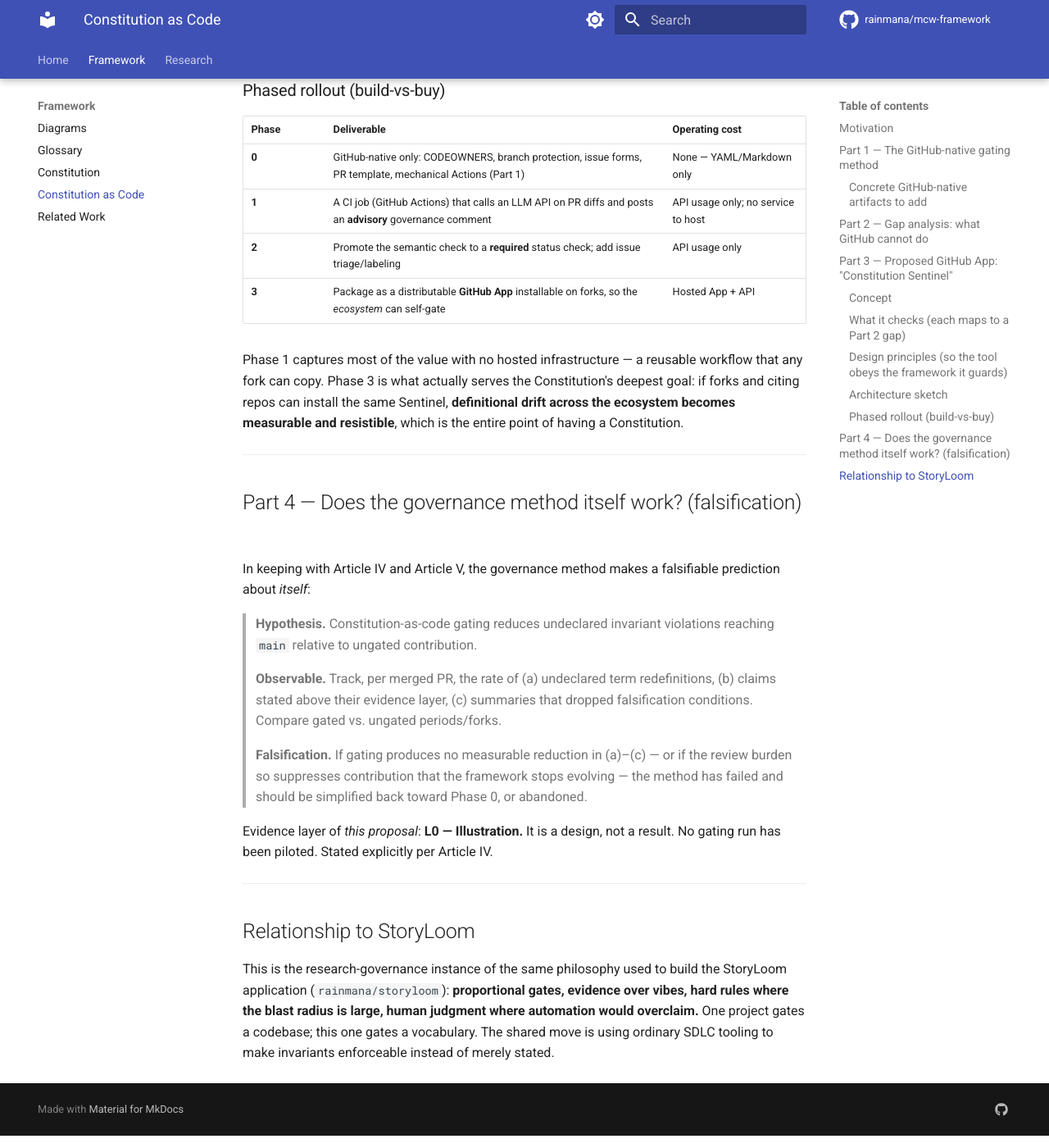
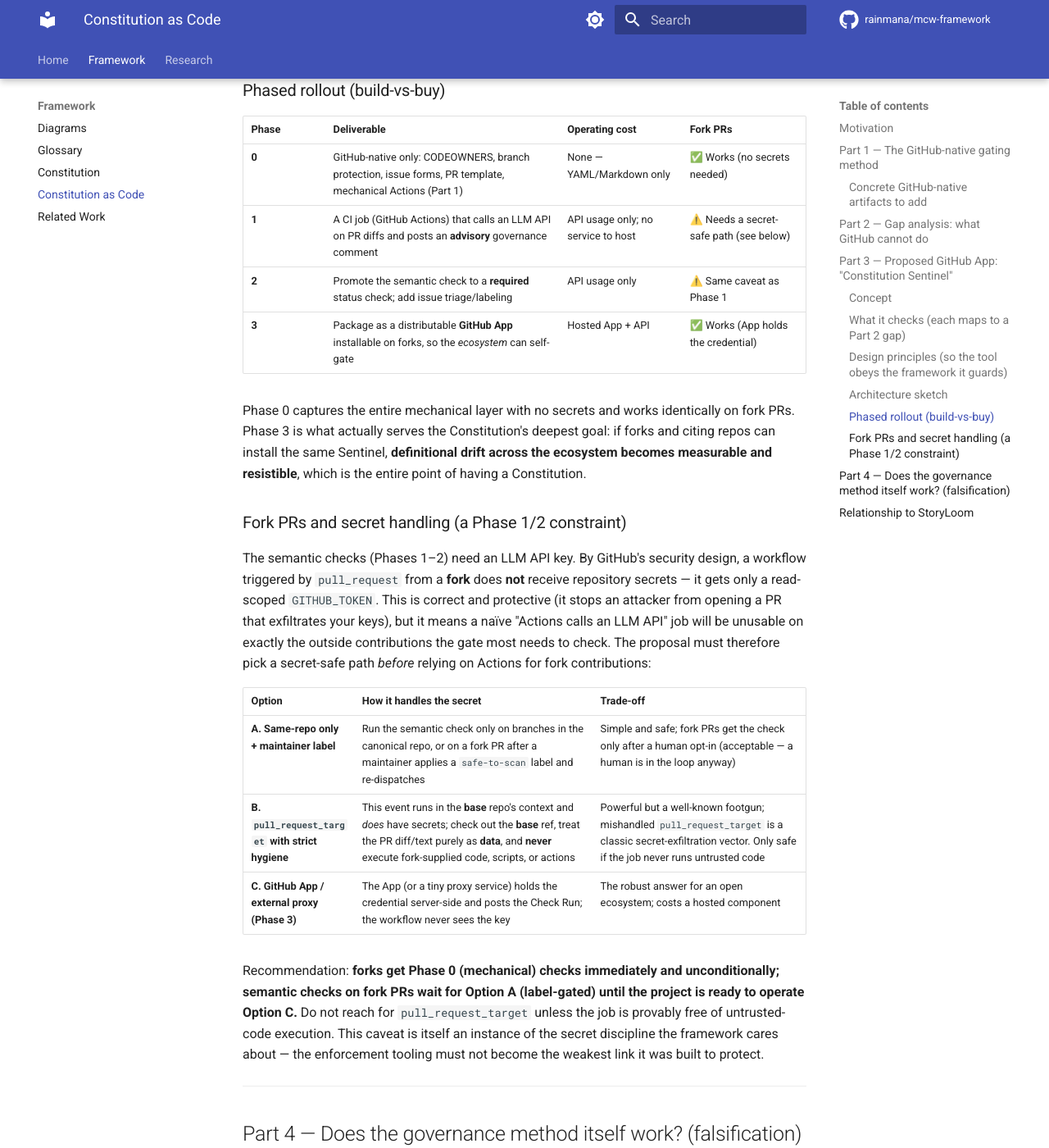
Before and after one commit to rainmana/mcw-framework, an MkDocs documentation site: the page built from docs/constitution_as_code.md, in a window 1280 px wide and 1400 px high, scrolled down 6045 px. Shown: the whole window at 82% size. Built offline with MkDocs 1.6.1 and Material for MkDocs 9.7.7, drawn with Linux system fonts in a browser that asks for light colours; comment, search, counter and statistics services are not loaded.

Commit message:
Address fork-PR secret handling for semantic checks (Codex review)
A pull_request GitHub Actions job triggered from a fork does not receive
repository secrets (only a read-scoped GITHUB_TOKEN), so the Phase 1/2 "Actions
calls an LLM API" semantic check cannot authenticate on exactly the outside
contributions it most needs to gate.

- Add a "Fork PRs" column to the rollout table (Phase 0 and 3 work; 1/2 caveated).
- Add a "Fork PRs and secret handling" subsection with three secret-safe options
  (label-gated same-repo run; pull_request_target with strict no-untrusted-code
  hygiene and its footgun warning; GitHub App / proxy holding the credential).
- Recommend: forks get Phase 0 mechanical checks unconditionally; semantic checks
  wait for the label-gated path until the App (Option C) is operated.

Co-Authored-By: Claude Opus 4.8 <noreply@anthropic.com>
Claude-Session: https://claude.ai/code/session_01KvzgycxYNu6r6Rn2fYPnYp

```diff
--- a/docs/constitution_as_code.md
+++ b/docs/constitution_as_code.md
@@ -204,18 +204,40 @@ Pinned model API (provider-agnostic; model + prompt version recorded)
 
 ### Phased rollout (build-vs-buy)
 
-| Phase | Deliverable | Operating cost |
+| Phase | Deliverable | Operating cost | Fork PRs |
+|---|---|---|---|
+| **0** | GitHub-native only: CODEOWNERS, branch protection, issue forms, PR template, mechanical Actions (Part 1) | None — YAML/Markdown only | ✅ Works (no secrets needed) |
+| **1** | A CI job (GitHub Actions) that calls an LLM API on PR diffs and posts an **advisory** governance comment | API usage only; no service to host | ⚠️ Needs a secret-safe path (see below) |
+| **2** | Promote the semantic check to a **required** status check; add issue triage/labeling | API usage only | ⚠️ Same caveat as Phase 1 |
+| **3** | Package as a distributable **GitHub App** installable on forks, so the *ecosystem* can self-gate | Hosted App + API | ✅ Works (App holds the credential) |
+
+Phase 0 captures the entire mechanical layer with no secrets and works identically on
+fork PRs. Phase 3 is what actually serves the Constitution's deepest goal: if forks and
+citing repos can install the same Sentinel, **definitional drift across the ecosystem
+becomes measurable and resistible**, which is the entire point of having a Constitution.
+
+### Fork PRs and secret handling (a Phase 1/2 constraint)
+
+The semantic checks (Phases 1–2) need an LLM API key. By GitHub's security design, a
+workflow triggered by `pull_request` from a **fork** does **not** receive repository
+secrets — it gets only a read-scoped `GITHUB_TOKEN`. This is correct and protective
+(it stops an attacker from opening a PR that exfiltrates your keys), but it means a
+naïve "Actions calls an LLM API" job will be unusable on exactly the outside
+contributions the gate most needs to check. The proposal must therefore pick a
+secret-safe path *before* relying on Actions for fork contributions:
+
+| Option | How it handles the secret | Trade-off |
 |---|---|---|
-| **0** | GitHub-native only: CODEOWNERS, branch protection, issue forms, PR template, mechanical Actions (Part 1) | None — YAML/Markdown only |
-| **1** | A CI job (GitHub Actions) that calls an LLM API on PR diffs and posts an **advisory** governance comment | API usage only; no service to host |
-| **2** | Promote the semantic check to a **required** status check; add issue triage/labeling | API usage only |
-| **3** | Package as a distributable **GitHub App** installable on forks, so the *ecosystem* can self-gate | Hosted App + API |
+| **A. Same-repo only + maintainer label** | Run the semantic check only on branches in the canonical repo, or on a fork PR after a maintainer applies a `safe-to-scan` label and re-dispatches | Simple and safe; fork PRs get the check only after a human opt-in (acceptable — a human is in the loop anyway) |
+| **B. `pull_request_target` with strict hygiene** | This event runs in the **base** repo's context and *does* have secrets; check out the **base** ref, treat the PR diff/text purely as **data**, and **never** execute fork-supplied code, scripts, or actions | Powerful but a well-known footgun; mishandled `pull_request_target` is a classic secret-exfiltration vector. Only safe if the job never runs untrusted code |
+| **C. GitHub App / external proxy (Phase 3)** | The App (or a tiny proxy service) holds the credential server-side and posts the Check Run; the workflow never sees the key | The robust answer for an open ecosystem; costs a hosted component |
 
-Phase 1 captures most of the value with no hosted infrastructure — a reusable workflow
-that any fork can copy. Phase 3 is what actually serves the Constitution's deepest goal:
-if forks and citing repos can install the same Sentinel, **definitional drift across the
-ecosystem becomes measurable and resistible**, which is the entire point of having a
-Constitution.
+Recommendation: **forks get Phase 0 (mechanical) checks immediately and unconditionally;
+semantic checks on fork PRs wait for Option A (label-gated) until the project is ready
+to operate Option C.** Do not reach for `pull_request_target` unless the job is provably
+free of untrusted-code execution. This caveat is itself an instance of the secret
+discipline the framework cares about — the enforcement tooling must not become the
+weakest link it was built to protect.
 
 ---
 
```
